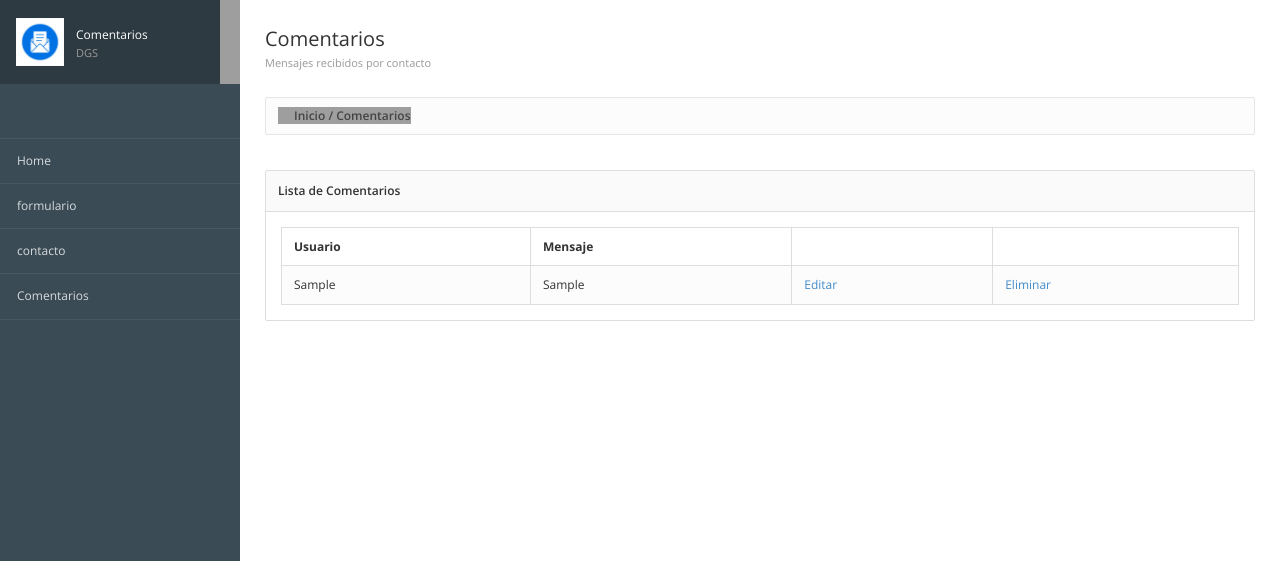
After one commit to ManuRT1/proyecto-prueba, a Django app: page /consultarComentarios/ in a window 1280 px wide. The commit adds this page. Shown: the top 561 px of the page. Run offline with Django 5.2, Linux system fonts and the light colour scheme; tables that the repository leaves empty hold one stand-in row (values such as "Sample post"); some libraries are stand-ins or nearby versions; grey boxes are pictures that could not be loaded.

Commit message:
se agrego de lo consultaComentarios

```diff
--- a/prueba/inicio/templates/inicio/encabezado.html
+++ b/prueba/inicio/templates/inicio/encabezado.html
@@ -61,7 +61,7 @@
                     <li><a href="{% url 'Principal' %}">Home</a></li>
                     <li><a href="{% url 'Formulario' %}">formulario</a></li>
                     <li><a href="{% url 'Contacto' %}">contacto</a></li>
-                    <li><a href="{% url 'Nombre' %}">nombre</a></li>
+                    <li><a href="{% url 'ConsultaComentarios' %}">Comentarios</a></li>
                 </ul>
             </div>
         </div>
--- a/prueba/prueba/urls.py
+++ b/prueba/prueba/urls.py
@@ -27,7 +27,8 @@ urlpatterns = [
     path('contacto/',views_registros.contacto,name="Contacto"),
     path('formulario/',views.formulario, name="Formulario"),
     path('ejemplo/',views.ejemplo,name="Ejemplo"),
-    path('registrar/',views_registros.registrar,name="Registrar")
+    path('registrar/',views_registros.registrar,name="Registrar"),
+    path('consultarComentarios/', views_registros.consultarComentarios, name='ConsultaComentarios'),
 ]
 if settings.DEBUG:
     from django.conf.urls.static import static
--- /dev/null
+++ b/prueba/registros/templates/registros/consultaComentarios.html
@@ -0,0 +1,46 @@
+{% extends "inicio/encabezado.html" %}
+{% load static %}
+{% block titulo %}Comentarios{% endblock %}
+{% block imagen_menu %}{% static 'inicio/images/contacto.jpg' %}{% endblock %}
+{% block info %}Comentarios{% endblock %}
+{% block contenido2 %}
+    <div class="page-header">
+        <div class="page-title">
+            <h3>Comentarios <small>Mensajes recibidos por contacto</small></h3>
+        </div>
+    </div>
+{% endblock %}
+{% block texto_breadcrumb %}Inicio / Comentarios{% endblock %}
+{% block contenido %}
+    <div class="panel panel-default">
+        <div class="panel-heading">
+            <h4 class="panel-title">Lista de Comentarios</h4>
+        </div>
+        <div class="panel-body">
+            <table class="table table-striped table-bordered">
+                <thead>
+                    <tr>
+                        <th>Usuario</th>
+                        <th>Mensaje</th>
+                        <th></th>
+                        <th></th>
+                    </tr>
+                </thead>
+                <tbody>
+                    {% for c in comentarios %}
+                    <tr>
+                        <td>{{ c.usuario }}</td>
+                        <td>{{ c.mensaje }}</td>
+                        <td><a href="#">Editar</a></td>
+                        <td><a href="#">Eliminar</a></td>
+                    </tr>
+                    {% empty %}
+                    <tr>
+                        <td colspan="4" class="text-center">No hay comentarios registrados.</td>
+                    </tr>
+                    {% endfor %}
+                </tbody>
+            </table>
+        </div>
+    </div>
+{% endblock %}
--- a/prueba/registros/views.py
+++ b/prueba/registros/views.py
@@ -1,6 +1,8 @@
 from django.shortcuts import render
 from .models import Alumnos
 from .forms import ComentarioContactoForm
+from .models import Comentario
+from .models import ComentarioContacto
 
 # Create your views here.
 def registros (request):
@@ -19,3 +21,11 @@ def registrar(request):
 
 def contacto(request):
     return render(request,"registros/contacto.html")
+
+def consultarComentarios(request):
+    comentarios = Comentario.objects.all()
+    return render(request, 'registros/consultaComentarios.html', {'comentarios': comentarios})
+
+def consultarComentarios(request):
+    comentarios = ComentarioContacto.objects.all()
+    return render(request, 'registros/consultaComentarios.html', {'comentarios': comentarios})
```
